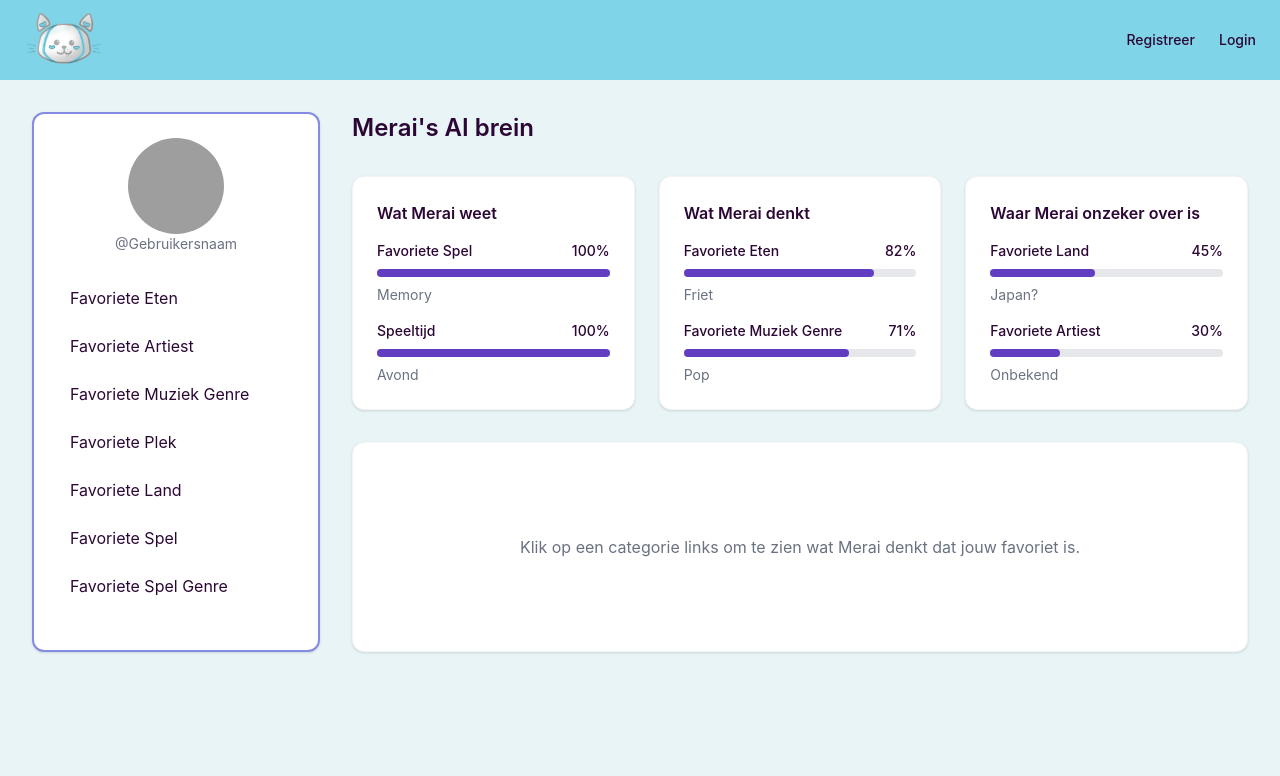
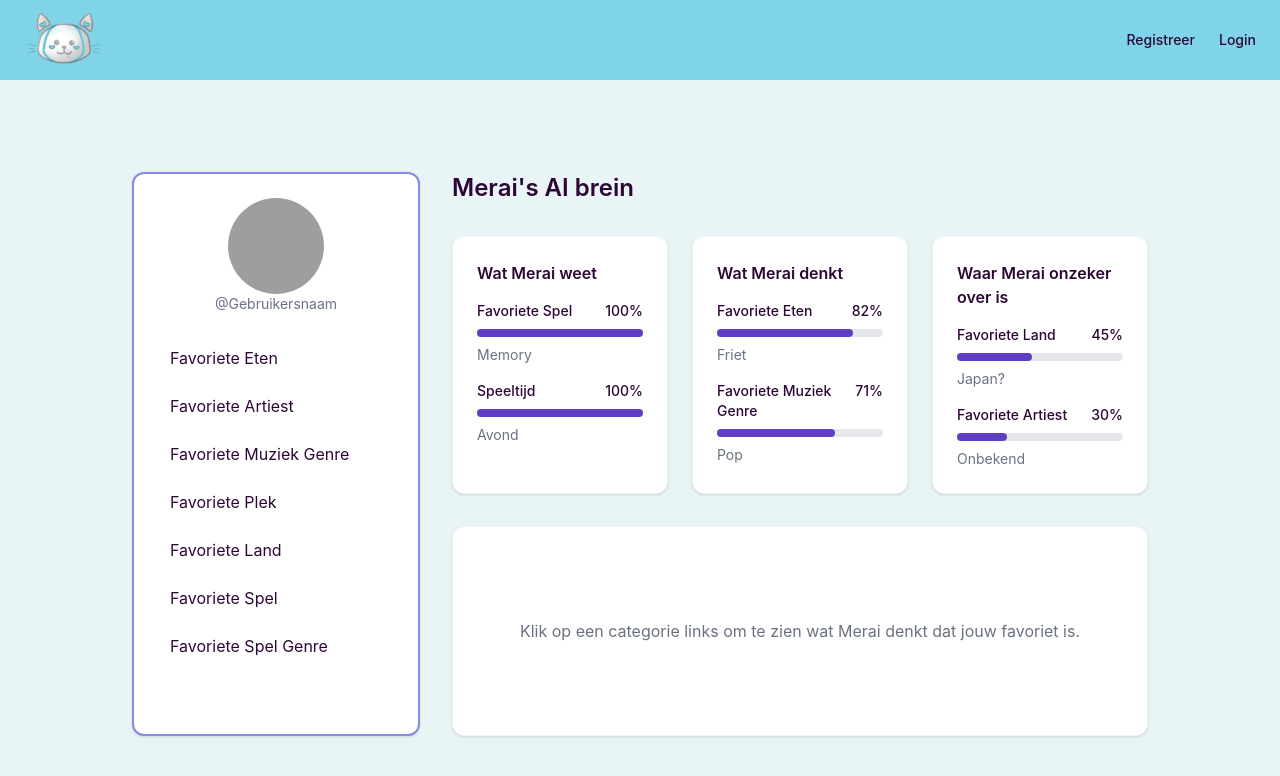
Before and after one commit to SukunaRaven/merai, a React (Vite) app: page /profile in a window 1280 px wide. Shown: the top 776 px of the page. Built offline with nearby package versions, Linux system fonts and the light colour scheme; grey boxes are pictures that could not be loaded; the HTML template or start-up script is replaced by a standard one; a web font is replaced by a local one.

Commit message:
Few more small styling changes

```diff
--- a/src/pages/AdminPage.jsx
+++ b/src/pages/AdminPage.jsx
@@ -33,7 +33,7 @@ const AdminDashboard = () => {
 
     return (
         <AppLayout>
-            <div className="max-w-7xl mx-auto min-h-screen bg-white-blue p-8 font-primary">
+            <div className="max-w-7xl mx-auto py-15 px-25 bg-white-blue p-8 font-primary">
                 <header className="flex flex-col md:flex-row md:items-end justify-between mb-12 gap-4">
                     <div>
                         <h1 className="text-4xl font-secondary font-bold text-blue-dark">Admin Control</h1>
--- a/src/pages/MyProfileInsight.jsx
+++ b/src/pages/MyProfileInsight.jsx
@@ -21,7 +21,7 @@ const MyProfileInzicht = () => {
     return (
 
         <AppLayout>
-            <div className="max-w-7xl mx-auto p-6 space-y-12">
+            <div className="max-w-7xl mx-auto py-15 px-25 space-y-12">
                 {/* Introductie */}
                 <section>
                     <h1 className="text-3xl font-secondary font-bold text-blue-dark">Wat denkt de AI over mij?</h1>
--- a/src/pages/ProfilePage.jsx
+++ b/src/pages/ProfilePage.jsx
@@ -13,7 +13,7 @@ export default function ProfilePage() {
 
         <AppLayout>
 
-            <div className="max-w-7xl mx-auto flex gap-8">
+            <div className="max-w-7xl mx-auto py-15 px-25 flex gap-8">
 
                 <ProfileSidebar onSelect={setSelectedFavorite}/>
 
```
